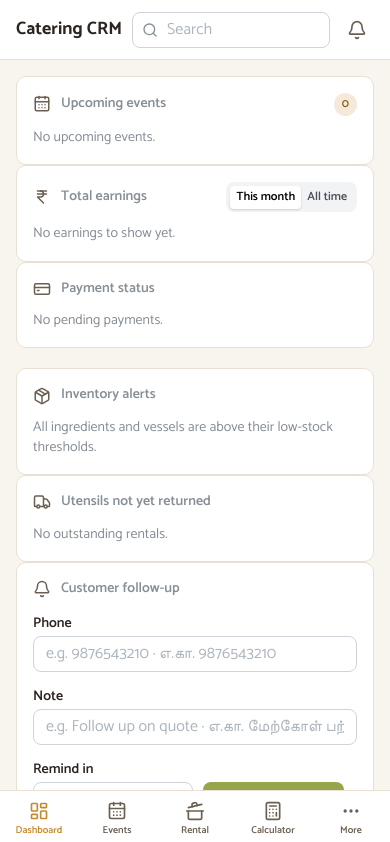
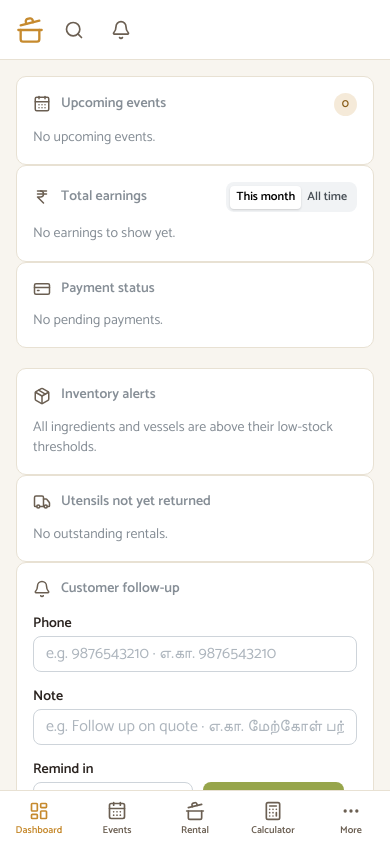
Before and after one commit to akashkennedy/catering, a Next.js app: page / in a window 390 px wide. Shown: the top 842 px of the page. Built offline with nearby package versions, Linux system fonts and the light colour scheme.

Commit message:
fix: mobile header - cooking pot icon + search icon beside notification
- Replace 'Catering CRM' text on mobile with CookingPot icon (links to /)
- Replace search bar on mobile with Search icon that opens MobileSearchOverlay
- Desktop unchanged: title + search bar + notification icon

```diff
--- a/src/components/AppLayout.tsx
+++ b/src/components/AppLayout.tsx
@@ -17,6 +17,7 @@ import {
   ClipboardList,
   CookingPot,
   LayoutDashboard,
+  Search,
   Settings,
   ShoppingBasket,
   UserRound,
@@ -25,6 +26,7 @@ import {
 
 import { Bilingual } from "@/components/Bilingual";
 import { MobileBottomNav } from "@/components/MobileBottomNav";
+import { MobileSearchOverlay } from "@/components/MobileSearchOverlay";
 import { NotificationCenter } from "@/components/NotificationCenter";
 import { ShellSearch } from "@/components/ShellSearch";
 import { ThemeControl } from "@/components/ThemeControl";
@@ -55,6 +57,7 @@ function isActive(pathname: string, href: string): boolean {
 
 export default function AppLayout({ children }: { children: React.ReactNode }) {
   const [opened, setOpened] = useState(false);
+  const [searchOpened, setSearchOpened] = useState(false);
   const pathname = usePathname();
 
   return (
@@ -65,11 +68,18 @@ export default function AppLayout({ children }: { children: React.ReactNode }) {
     >
       <AppShell.Header style={{ background: "var(--surface)", borderColor: "var(--border)" }}>
         <Group h="100%" px="md" wrap="nowrap" gap="xs" style={{ alignItems: "center" }}>
-          <Text fw={700} size="lg" truncate hiddenFrom="sm" style={{ flexShrink: 0 }}>
-            <Bilingual label={ui.appName} />
-          </Text>
-          <Box style={{ flex: 1, minWidth: 0 }}>
+          <Link href="/" aria-label="Home" style={{ flexShrink: 0, color: "var(--accent-turmeric)", display: "flex" }}>
+            <CookingPot size={28} />
+          </Link>
+          <Box style={{ flex: 1, minWidth: 0 }} visibleFrom="sm">
             <ShellSearch />
+          </Box>
+          <Box
+            hiddenFrom="sm"
+            onClick={() => setSearchOpened(true)}
+            style={{ flexShrink: 0, cursor: "pointer", display: "flex", alignItems: "center", justifyContent: "center", width: 40, height: 40, WebkitTapHighlightColor: "transparent" }}
+          >
+            <Search size={20} style={{ color: "var(--ink-muted)" }} />
           </Box>
           <NotificationCenter />
         </Group>
@@ -106,6 +116,7 @@ export default function AppLayout({ children }: { children: React.ReactNode }) {
       </AppShell.Navbar>
       <AppShell.Main>{children}</AppShell.Main>
       <MobileBottomNav />
+      <MobileSearchOverlay opened={searchOpened} onClose={() => setSearchOpened(false)} />
     </AppShell>
   );
 }
```
